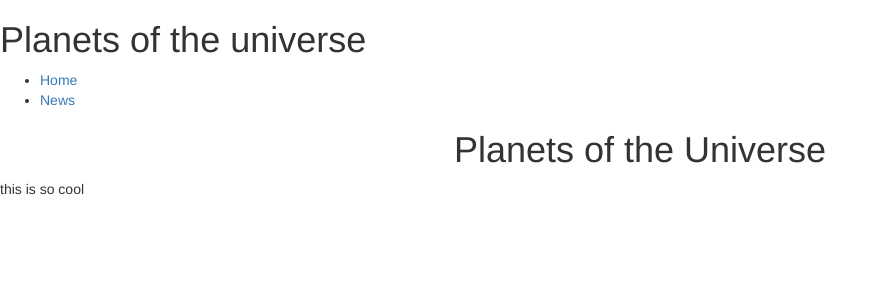
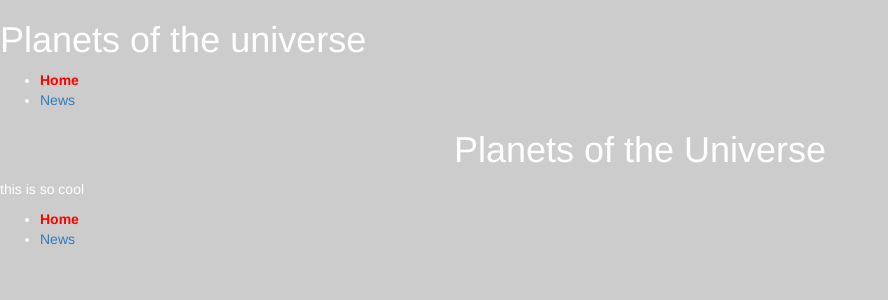
Before and after one commit to diegohermes/planets-of-the-universe, a Jekyll site: the page built from index.html, in a window 1280 px wide. Shown: the top 300 px of the page, without its empty margins (0-888 px from the left). Built offline with Jekyll 4.4.1, drawn with Linux system fonts in a browser that asks for light colours.

Commit message:
Adição da navegação no footer com uso de includes e teste de css para item de menu ativo

```diff
--- /dev/null
+++ b/_includes/nav.html
@@ -0,0 +1,4 @@
+<ul>
+  <li><a href="{{site.baseurl}}/" class="{% if page.url == '/' %}current{% endif %}">Home</a></li>
+  <li><a href="{{site.baseurl}}/news.html" class="{% if page.url == '/news.html' %}current{% endif %}">News</a></li>
+</ul>
--- a/_layouts/default.html
+++ b/_layouts/default.html
@@ -8,6 +8,8 @@
 
     <!-- Bootstrap CSS -->
     <link rel="stylesheet" href="https://maxcdn.bootstrapcdn.com/bootstrap/3.3.6/css/bootstrap.min.css" integrity="sha384-1q8mTJOASx8j1Au+a5WDVnPi2lkFfwwEAa8hDDdjZlpLegxhjVME1fgjWPGmkzs7" crossorigin="anonymous">
+
+    <link rel="stylesheet" href="{{site.baseurl}}/css/common.css">
 
     <!-- HTML5 Shim and Respond.js IE8 support of HTML5 elements and media queries -->
     <!-- WARNING: Respond.js doesn't work if you view the page via file:// -->
@@ -24,14 +26,15 @@
 
     <header>
       <h1>Planets of the universe</h1>
-      <ul>
-        <li><a href="{{site.baseurl}}/">Home</a></li>
-        <li><a href="{{site.baseurl}}/news.html">News</a></li>
-      </ul>
+      {% include nav.html %}
     </header>
 
     {{content}}
 
+    <footer>
+      {% include nav.html %}
+    </footer>
+
 
   </body>
 </html>
--- /dev/null
+++ b/css/common.css
@@ -0,0 +1,9 @@
+body {
+  background: #ccc;
+  color: #FFF;
+}
+
+.current {
+  color: red;
+  font-weight: bold;
+}
```
